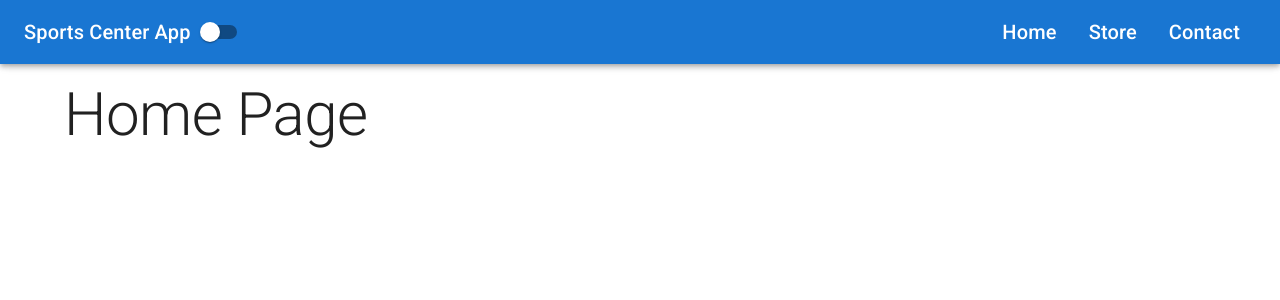
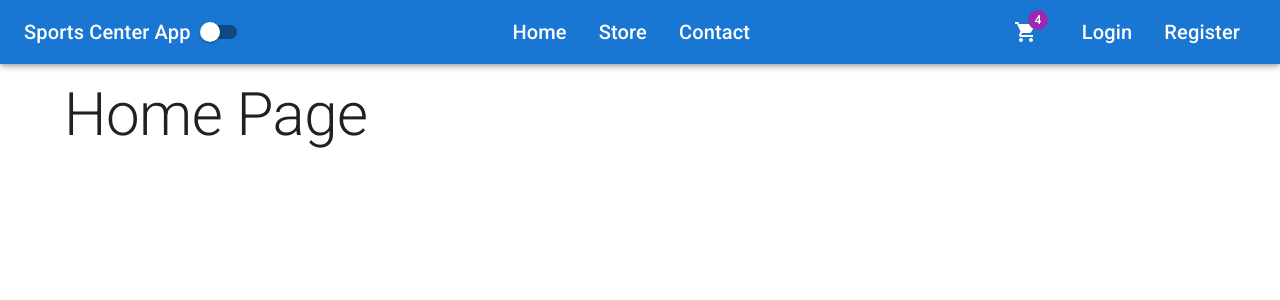
Before and after one commit to PatelPratik39/SportCenterApp_SpringBoot_React, a React (Vite) app in the folder sportscenter/client/: page / in a window 1280 px wide. Shown: the top 300 px of the page. Built offline with nearby package versions, Linux system fonts and the light colour scheme.

Commit message:
Navigation Links are working good

```diff
--- a/sportscenter/client/src/app/layout/Header.tsx
+++ b/sportscenter/client/src/app/layout/Header.tsx
@@ -1,4 +1,5 @@
-import { AppBar, Box, List, ListItem, Switch, Toolbar, Typography } from "@mui/material";
+import { ShoppingCart } from "@mui/icons-material";
+import { AppBar, Badge, Box, IconButton, List, ListItem, Switch, Toolbar, Typography } from "@mui/material";
 import { NavLink } from "react-router-dom";
 
 
@@ -26,7 +27,6 @@ const navStyle = {
 };
 
 
-
 interface Props {
     darkMode: boolean;
     handleThemeChange: () => void;
@@ -52,6 +52,20 @@ const Header = ({ darkMode, handleThemeChange }: Props) => {
                             <ListItem component={NavLink} to={path} key={path} sx={navStyle}>{title}</ListItem>
                         ))}
                     </List>
+                    <Box display='flex' alignItems='center'>
+                        <IconButton size="large" edge='start' color="inherit" sx={{ mr: 2 }}>
+                            <Badge badgeContent="4" color="secondary">
+                                <ShoppingCart />
+                            </Badge>
+                        </IconButton>
+                        <List sx={{ display: 'flex' }}>
+                            {accountLinks.map(({ title, path }) => (
+                                <ListItem component={NavLink} to={path} key={path} sx={navStyle}>
+                                    {title}
+                                </ListItem>
+                            ))}
+                        </List>
+                    </Box>
                 </Toolbar>
             </AppBar>
         </>
```
